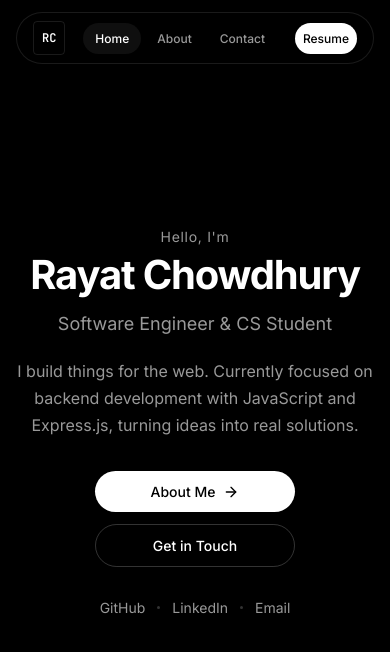
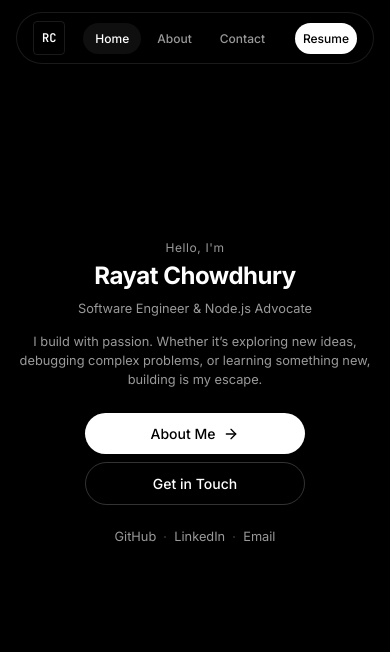
Before and after one commit to TheDonRay/NewPortfolioWeb, a React (Vite) app in the folder rays-portfolio-2026/: page / in a window 390 px wide. Shown: the top 652 px of the page. Built offline with nearby package versions, Linux system fonts and the light colour scheme.

Commit message:
working on the website portfolio

```diff
--- a/rays-portfolio-2026/src/components/Navigation.jsx
+++ b/rays-portfolio-2026/src/components/Navigation.jsx
@@ -38,11 +38,7 @@ export default function Navigation() {
           ))}
         </div>
 
-        <a
-          href="/resume.pdf"
-          target="_blank"
-          className="nav-resume"
-        >
+        <a href="/resume.pdf" target="_blank" className="nav-resume">
           Resume
         </a>
       </div>
--- a/rays-portfolio-2026/src/components/aboutme.jsx
+++ b/rays-portfolio-2026/src/components/aboutme.jsx
@@ -3,10 +3,29 @@ import { useNavigate } from "react-router-dom";
 import "../styles/aboutme.css";
 
 const skills = [
-  "JavaScript", "TypeScript", "Python", "C++", "SQL",
-  "React", "Node.js", "Express", "Tailwind CSS",
-  "Git", "GitHub", "Docker", "MongoDB", "MySQL",
-  "Jest", "Postman", "Jira"
+  "JavaScript",
+  "TypeScript",
+  "Python",
+  "C++",
+  "SQL",
+  "React",
+  "Node.js",
+  "Express",
+  "Tailwind CSS",
+  "GitHub",
+  "Git",
+  "GitHub",
+  "Docker",
+  "MongoDB",
+  "MySQL",
+  "Jest",
+  "Postman",
+  "HTTPie",
+  "Jira",
+  "Railway",
+  "Express Routing",
+  "REST APIs",
+  "PlayWright",
 ];
 
 export default function AboutMe() {
@@ -20,60 +39,98 @@ export default function AboutMe() {
   return (
     <main className="about">
       <div className="about-content">
-        <motion.section className="about-section" {...fadeIn} transition={{ delay: 0.1 }}>
+        <motion.section
+          className="about-section"
+          {...fadeIn}
+          transition={{ delay: 0.1 }}
+        >
           <h1 className="about-title">About Me</h1>
           <p className="about-text">
-            I'm a junior at Hunter College studying Computer Science with a minor in Mathematics.
-            I'm an aspiring backend developer with a strong focus on JavaScript and Express.js.
+            I’m a junior at Hunter College studying Computer Science with a
+            minor in Mathematics. I’m an aspiring backend developer with a
+            strong focus on Node.js and Express.js. I like to think of myself as
+            a “bootleg” Tony Stark—minus the AI lab, but surrounded by projects
+            with a mix of simple and absurd ideas, but also a mind that wants to
+            continously build and learn.
           </p>
           <p className="about-text">
-            I enjoy solving real-world problems through code and building reliable, user-focused
-            systems. I'm passionate about quality software and continuously learning—embracing
-            challenges, bugs, and mistakes as part of the growth process.
+            Building wasn’t always something I planned on doing. I began by
+            solving my own problems, but quickly realized the potential to help
+            others too. Making an impact that improves everyday life is what I
+            strive for
           </p>
         </motion.section>
 
-        <motion.section className="about-section" {...fadeIn} transition={{ delay: 0.2 }}>
+        <motion.section
+          className="about-section"
+          {...fadeIn}
+          transition={{ delay: 0.2 }}
+        >
           <h2 className="section-title">Education</h2>
           <div className="education-card">
             <p className="education-school">Hunter College, CUNY</p>
-            <p className="education-degree">B.A. Computer Science, Minor in Mathematics</p>
+            <p className="education-degree">
+              B.A. Computer Science, Minor in Mathematics
+            </p>
             <p className="education-status">Junior · Expected 2026</p>
           </div>
         </motion.section>
 
-        <motion.section className="about-section" {...fadeIn} transition={{ delay: 0.3 }}>
+        <motion.section
+          className="about-section"
+          {...fadeIn}
+          transition={{ delay: 0.3 }}
+        >
           <h2 className="section-title">Skills</h2>
           <div className="skills-grid">
             {skills.map((skill) => (
-              <span key={skill} className="skill-tag">{skill}</span>
+              <span key={skill} className="skill-tag">
+                {skill}
+              </span>
             ))}
           </div>
         </motion.section>
 
-        <motion.section className="about-section" {...fadeIn} transition={{ delay: 0.4 }}>
+        <motion.section
+          className="about-section"
+          {...fadeIn}
+          transition={{ delay: 0.4 }}
+        >
           <h2 className="section-title">Goals</h2>
           <p className="about-text">
-            My goal is to build with purpose. I'm passionate about using technology to make
-            healthcare more accessible. I aspire to grow as a software engineer, creating
-            meaningful ventures in New York and in Bangladesh.
+            My goal is to build with purpose. I'm passionate about using
+            technology to make healthcare more accessible. I aspire to grow as a
+            software engineer, creating meaningful ventures in New York and in
+            Bangladesh.
           </p>
         </motion.section>
 
-        <motion.section className="about-section" {...fadeIn} transition={{ delay: 0.5 }}>
+        <motion.section
+          className="about-section"
+          {...fadeIn}
+          transition={{ delay: 0.5 }}
+        >
           <h2 className="section-title">Interests</h2>
           <p className="about-text">
-            When I'm not coding, I'm scrolling through Facebook Marketplace admiring cars—especially
-            the Infiniti Q60 and BMWs. I enjoy gaming, LeetCoding as a mental workout, and long
-            night drives to clear my head.
+            When I'm not coding, I'm scrolling through Facebook Marketplace
+            admiring cars—especially the Infiniti Q60 and BMWs. I enjoy gaming,
+            LeetCoding as a mental workout, and long night drives to clear my
+            head.
           </p>
         </motion.section>
 
-        <motion.div className="about-cta" {...fadeIn} transition={{ delay: 0.6 }}>
+        <motion.div
+          className="about-cta"
+          {...fadeIn}
+          transition={{ delay: 0.6 }}
+        >
           <a href="/resume.pdf" target="_blank" className="btn btn-primary">
             View Resume
           </a>
-          <button className="btn btn-secondary" onClick={() => navigate("/ContactMe")}>
+          <button
+            className="btn btn-secondary"
+            onClick={() => navigate("/ContactMe")}
+          >
             Contact Me
           </button>
         </motion.div>
--- a/rays-portfolio-2026/src/components/homepage.jsx
+++ b/rays-portfolio-2026/src/components/homepage.jsx
@@ -33,7 +33,7 @@ export default function HomePage() {
           animate={{ opacity: 1, y: 0 }}
           transition={{ delay: 0.3 }}
         >
-          Software Engineer & CS Student
+          Software Engineer & Node.js Advocate
         </motion.p>
 
         <motion.p
@@ -42,8 +42,8 @@ export default function HomePage() {
           animate={{ opacity: 1, y: 0 }}
           transition={{ delay: 0.4 }}
         >
-          I build things for the web. Currently focused on backend development
-          with JavaScript and Express.js, turning ideas into real solutions.
+          I build with passion. Whether it’s exploring new ideas, debugging
+          complex problems, or learning something new, building is my escape.
         </motion.p>
 
         <motion.div
@@ -52,11 +52,17 @@ export default function HomePage() {
           animate={{ opacity: 1, y: 0 }}
           transition={{ delay: 0.5 }}
         >
-          <button className="btn btn-primary" onClick={() => navigate("/AboutMe")}>
+          <button
+            className="btn btn-primary"
+            onClick={() => navigate("/AboutMe")}
+          >
             About Me
             <ArrowRight size={16} />
           </button>
-          <button className="btn btn-secondary" onClick={() => navigate("/ContactMe")}>
+          <button
+            className="btn btn-secondary"
+            onClick={() => navigate("/ContactMe")}
+          >
             Get in Touch
           </button>
         </motion.div>
@@ -67,17 +73,23 @@ export default function HomePage() {
           animate={{ opacity: 1 }}
           transition={{ delay: 0.6 }}
         >
-          <a href="https://github.com/TheDonRay" target="_blank" rel="noopener noreferrer">
+          <a
+            href="https://github.com/TheDonRay"
+            target="_blank"
+            rel="noopener noreferrer"
+          >
             GitHub
           </a>
           <span className="link-dot" />
-          <a href="https://www.linkedin.com/in/rayatchowdhury2005/" target="_blank" rel="noopener noreferrer">
+          <a
+            href="https://www.linkedin.com/in/rayatchowdhury2005/"
+            target="_blank"
+            rel="noopener noreferrer"
+          >
             LinkedIn
           </a>
           <span className="link-dot" />
-          <a href="mailto:rayatchowdhury2005@gmail.com">
-            Email
-          </a>
+          <a href="mailto:rayatchowdhury2005@gmail.com">Email</a>
         </motion.div>
       </div>
 
--- a/rays-portfolio-2026/src/styles/homepage.css
+++ b/rays-portfolio-2026/src/styles/homepage.css
@@ -114,24 +114,81 @@
   transform: translateX(-50%);
   width: 1px;
   height: 60px;
-  background: linear-gradient(to bottom, var(--color-border-hover), transparent);
+  background: linear-gradient(
+    to bottom,
+    var(--color-border-hover),
+    transparent
+  );
+}
+
+/* Tablet */
+@media (max-width: 768px) {
+  .home {
+    padding: 80px var(--space-5);
+  }
+
+  .home-content {
+    max-width: 500px;
+  }
+
+  .home-name {
+    font-size: clamp(2rem, 10vw, 3rem);
+  }
+
+  .home-title {
+    font-size: var(--text-base);
+  }
+
+  .home-bio {
+    font-size: var(--text-sm);
+  }
 }
 
 /* Mobile */
 @media (max-width: 600px) {
   .home {
-    padding: 80px var(--space-4);
+    padding: 60px var(--space-4);
+    min-height: calc(100vh - 60px);
+  }
+
+  .home-content {
+    max-width: 100%;
+    padding: 0 var(--space-2);
+  }
+
+  .home-greeting {
+    font-size: 0.75rem;
+  }
+
+  .home-name {
+    font-size: clamp(1.75rem, 9vw, 2.5rem);
+    word-break: break-word;
+    margin-bottom: var(--space-3);
+  }
+
+  .home-title {
+    font-size: var(--text-sm);
+    margin-bottom: var(--space-4);
+  }
+
+  .home-bio {
+    font-size: 0.875rem;
+    line-height: 1.6;
+    margin-bottom: var(--space-6);
   }
 
   .home-buttons {
     flex-direction: column;
     align-items: center;
+    gap: var(--space-2);
+    margin-bottom: var(--space-6);
   }
 
   .btn {
     width: 100%;
-    max-width: 200px;
+    max-width: 220px;
     justify-content: center;
+    padding: var(--space-3) var(--space-5);
   }
 
   .home-links {
@@ -139,7 +196,50 @@
     gap: var(--space-3);
   }
 
+  .home-links a {
+    font-size: 0.8rem;
+  }
+
   .home-line {
     display: none;
   }
 }
+
+/* Very small screens */
+@media (max-width: 400px) {
+  .home {
+    padding: 50px var(--space-3);
+  }
+
+  .home-content {
+    padding: 0;
+  }
+
+  .home-name {
+    font-size: 1.5rem;
+    letter-spacing: -0.02em;
+  }
+
+  .home-title {
+    font-size: 0.8rem;
+  }
+
+  .home-bio {
+    font-size: 0.8rem;
+    line-height: 1.5;
+  }
+
+  .btn {
+    font-size: 0.8rem;
+    padding: var(--space-2) var(--space-4);
+  }
+
+  .home-links {
+    gap: var(--space-2);
+  }
+
+  .link-dot {
+    width: 2px;
+    height: 2px;
+  }
+}
--- a/rays-portfolio-2026/src/styles/variables.css
+++ b/rays-portfolio-2026/src/styles/variables.css
@@ -19,8 +19,8 @@
   --color-accent: #ffffff;
 
   /* Typography */
-  --font-sans: 'Inter', -apple-system, BlinkMacSystemFont, sans-serif;
-  --font-mono: 'JetBrains Mono', monospace;
+  --font-sans: "Inter", -apple-system, BlinkMacSystemFont, sans-serif;
+  --font-mono: "JetBrains Mono", monospace;
 
   /* Font Sizes */
   --text-xs: 0.75rem;
```
Also changed, not shown: rays-portfolio-2026/src/components/contactme.jsx (+29 -7 lines), rays-portfolio-2026/.claude/settings.local.json.
